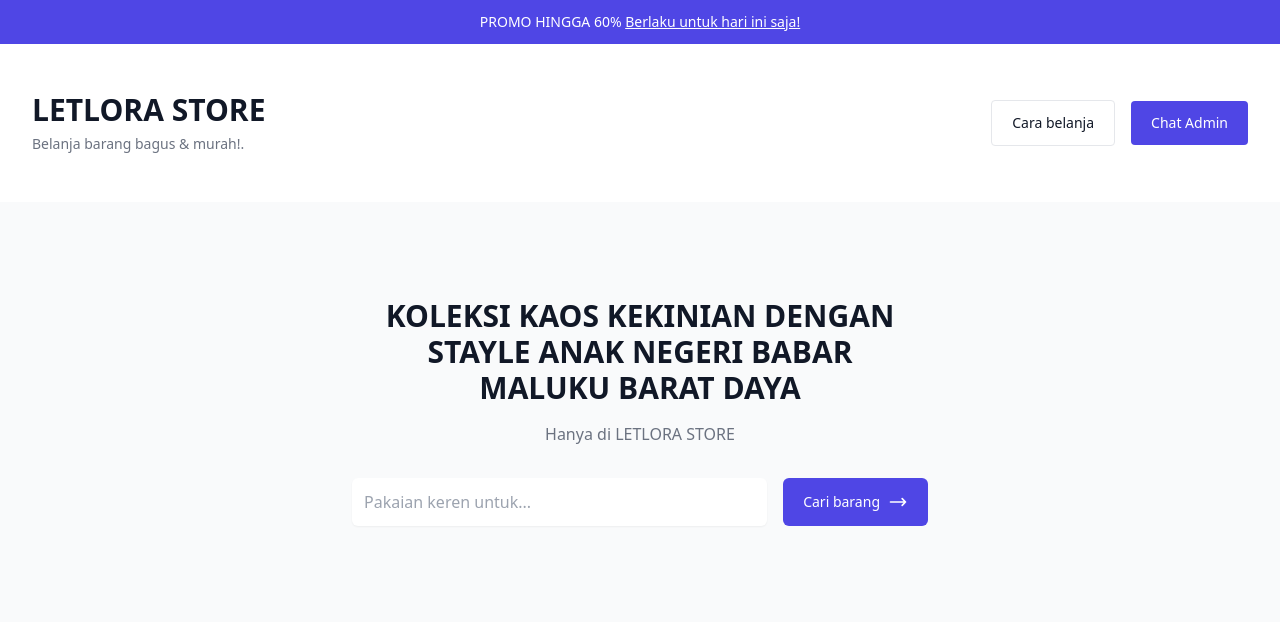
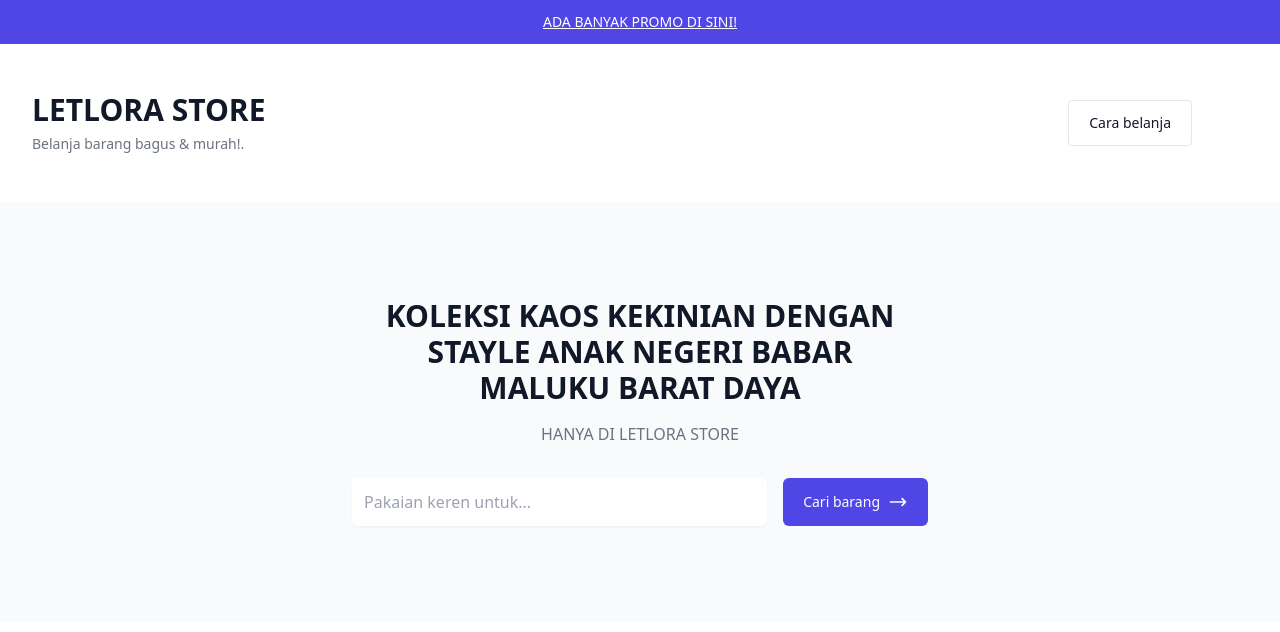
Before and after one commit to haresletlora/website-letlora-store, a plain HTML site: page index.html in a window 1280 px wide. Shown: the top 632 px of the page. Drawn offline with nearby package versions, Linux system fonts and the light colour scheme.

Commit message:
Add files via upload
LETLORA ONLINE STORE

```diff
--- a/index.html
+++ b/index.html
@@ -10,9 +10,9 @@
     <!-- PROMOTION -->
     <div class="bg-indigo-600 px-4 py-3 text-white">
         <p class="text-center text-sm font-medium">
-          PROMO HINGGA 60%
+
           <a href="#" class="inline-block underline"
-          >Berlaku untuk hari ini saja!</a>
+          >ADA BANYAK PROMO DI SINI!</a>
         </p>
       </div>
     <!-- END PROMOTION -->
@@ -40,11 +40,9 @@
             </a>
 
               <button
-                class="inline-block rounded bg-indigo-600 px-5 py-3 text-sm font-medium text-white transition hover:bg-indigo-700 focus:outline-none focus:ring"
+                class="inline-block rounded bg-white-600 px-5 py-3 text-sm font-medium text-white transition hover:bg-indigo-700 focus:outline-none focus:ring"
                 type="button"
               >
-                Chat Admin
-              </button>
             </div>
           </div>
         </div>
@@ -61,7 +59,7 @@
         </h2>
 
         <p class="hidden text-gray-500 sm:mt-4 sm:block">
-          Hanya di LETLORA STORE
+          HANYA DI LETLORA STORE
         </p>
       </div>
 
```
Also changed, not shown: cara-belanja.html (+1 -2 lines).
